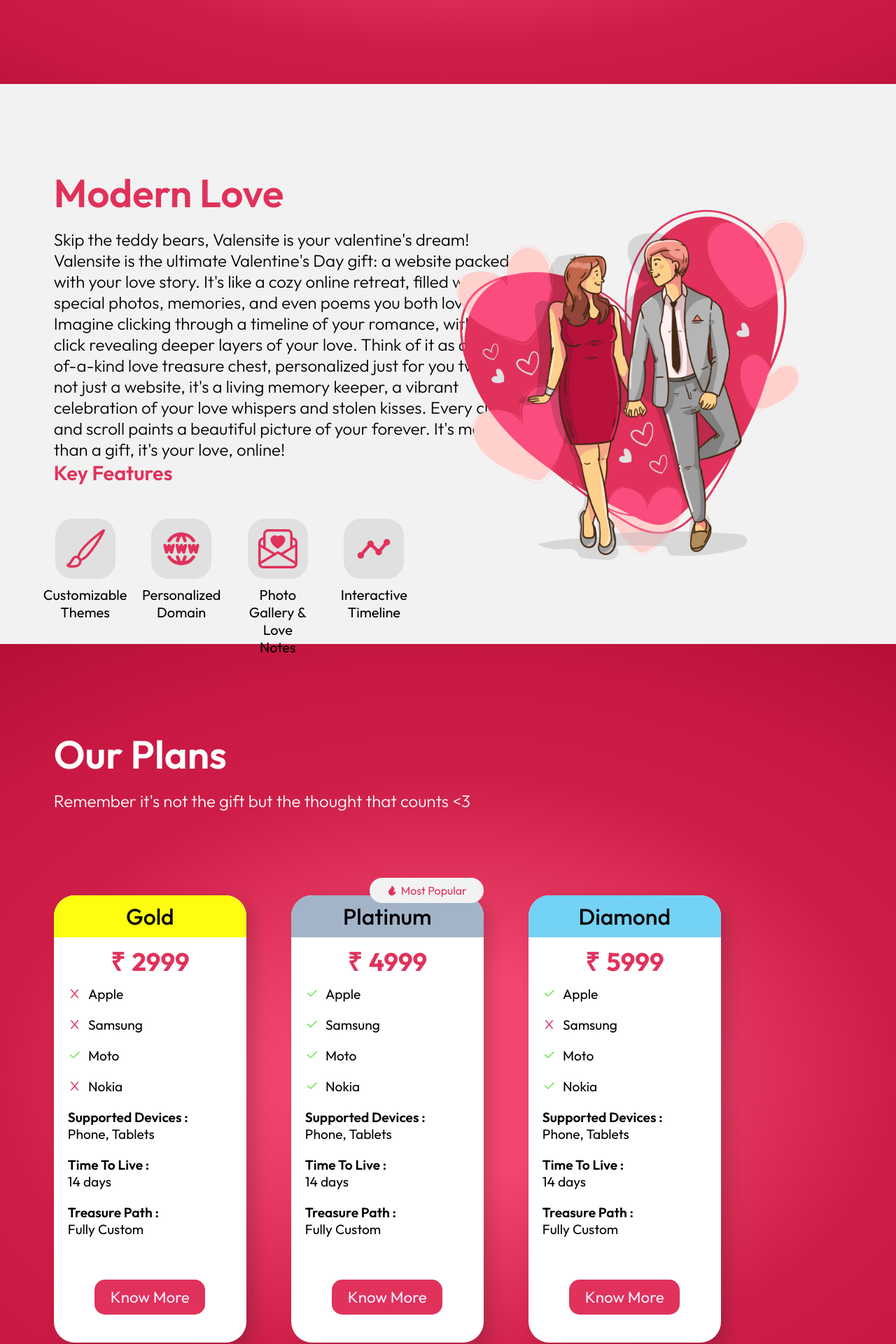
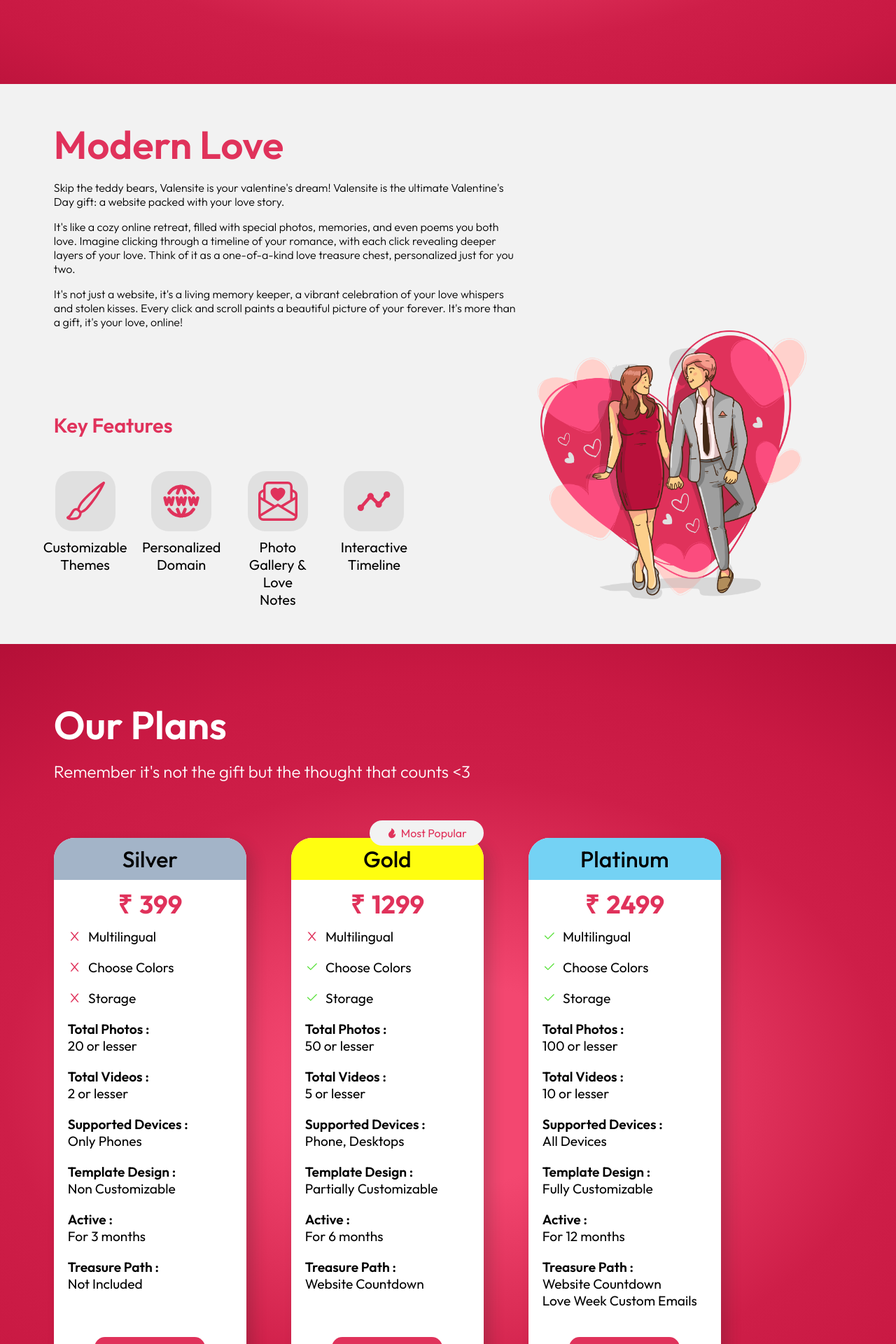
Before and after one commit to hymnsOfWeb/website, a Next.js app: page /valensite in a window 1280 px wide. Shown: the part 680-2600 px from the top of the page at 70% size. Built offline with nearby package versions, Linux system fonts and the light colour scheme.

Commit message:
valensite changes css

```diff
--- a/common/common-data.ts
+++ b/common/common-data.ts
@@ -406,18 +406,20 @@ export const valensiteLandingData = {
 
 export const valensiteAbout = {
   heading: "Modern Love",
-  description:
+  description: [
     "Skip the teddy bears, Valensite is your valentine's dream!\
     Valensite is the ultimate Valentine's Day gift: a website\
-    packed with your love story. It's like a cozy online retreat,\
+    packed with your love story.",
+    "It's like a cozy online retreat,\
     filled with special photos, memories, and even poems you both love.\
     Imagine clicking through a timeline of your romance, with each\
     click revealing deeper layers of your love. Think of it as a\
-    one-of-a-kind love treasure chest, personalized just for you two.\
-    It's not just a website, it's a living memory keeper, a vibrant\
+    one-of-a-kind love treasure chest, personalized just for you two.",
+    "It's not just a website, it's a living memory keeper, a vibrant\
     celebration of your love whispers and stolen kisses. Every click\
     and scroll paints a beautiful picture of your forever. It's more\
-    than a gift, it's your love, online! ",
+    than a gift, it's your love, online!",
+  ],
 };
 
 export const valensiteFeatures = [
@@ -446,9 +448,10 @@ export const valensitePlanHeading = {
 
 export const valensitePlans = [
   {
-    name: "Gold",
-    price: "2999",
-    color: "#fffe10",
+    name: "Silver",
+    price: "399",
+    color: "#a3b4c8",
+
     popular: false,
     btn: {
       text: "Know More",
@@ -456,41 +459,50 @@ export const valensitePlans = [
     },
     booleanFeatures: [
       {
-        featName: "Apple",
+        featName: "Multilingual",
         approval: false,
       },
       {
-        featName: "Samsung",
+        featName: "Choose Colors",
         approval: false,
       },
       {
-        featName: "Moto",
-        approval: true,
-      },
-      {
-        featName: "Nokia",
+        featName: "Storage",
         approval: false,
       },
     ],
     valuedFeatures: [
       {
-        featName: "Supported Devices",
-        values: "Phone, Tablets",
+        featName: "Total Photos",
+        values: "20 or lesser",
       },
       {
-        featName: "Time To Live",
-        values: "14 days",
+        featName: "Total Videos",
+        values: "2 or lesser",
+      },
+      {
+        featName: "Supported Devices",
+        values: "Only Phones",
+      },
+      {
+        featName: "Template Design",
+        values: "Non Customizable",
+      },
+      {
+        featName: "Active",
+        values: "For 3 months",
       },
       {
         featName: "Treasure Path",
-        values: "Fully Custom",
+        values: "Not Included",
       },
     ],
   },
   {
-    name: "Platinum",
-    price: "4999",
-    color: "#a3b4c8",
+    name: "Gold",
+    color: "#fffe10",
+    price: "1299",
+
     popular: true,
     btn: {
       text: "Know More",
@@ -498,40 +510,48 @@ export const valensitePlans = [
     },
     booleanFeatures: [
       {
-        featName: "Apple",
+        featName: "Multilingual",
+        approval: false,
+      },
+      {
+        featName: "Choose Colors",
         approval: true,
       },
       {
-        featName: "Samsung",
-        approval: true,
-      },
-      {
-        featName: "Moto",
-        approval: true,
-      },
-      {
-        featName: "Nokia",
+        featName: "Storage",
         approval: true,
       },
     ],
     valuedFeatures: [
       {
-        featName: "Supported Devices",
-        values: "Phone, Tablets",
+        featName: "Total Photos",
+        values: "50 or lesser",
       },
       {
-        featName: "Time To Live",
-        values: "14 days",
+        featName: "Total Videos",
+        values: "5 or lesser",
+      },
+      {
+        featName: "Supported Devices",
+        values: "Phone, Desktops",
+      },
+      {
+        featName: "Template Design",
+        values: "Partially Customizable",
+      },
+      {
+        featName: "Active",
+        values: "For 6 months",
       },
       {
         featName: "Treasure Path",
-        values: "Fully Custom",
+        values: "Website Countdown",
       },
     ],
   },
   {
-    name: "Diamond",
-    price: "5999",
+    name: "Platinum",
+    price: "2499",
     color: "#74d2f4",
     popular: false,
     btn: {
@@ -540,34 +560,42 @@ export const valensitePlans = [
     },
     booleanFeatures: [
       {
-        featName: "Apple",
+        featName: "Multilingual",
         approval: true,
       },
       {
-        featName: "Samsung",
-        approval: false,
-      },
-      {
-        featName: "Moto",
+        featName: "Choose Colors",
         approval: true,
       },
       {
-        featName: "Nokia",
+        featName: "Storage",
         approval: true,
       },
     ],
     valuedFeatures: [
       {
-        featName: "Supported Devices",
-        values: "Phone, Tablets",
+        featName: "Total Photos",
+        values: "100 or lesser",
       },
       {
-        featName: "Time To Live",
-        values: "14 days",
+        featName: "Total Videos",
+        values: "10 or lesser",
+      },
+      {
+        featName: "Supported Devices",
+        values: "All Devices",
+      },
+      {
+        featName: "Template Design",
+        values: "Fully Customizable",
+      },
+      {
+        featName: "Active",
+        values: "For 12 months",
       },
       {
         featName: "Treasure Path",
-        values: "Fully Custom",
+        multipleValues: ["Website Countdown", "Love Week Custom Emails"],
       },
     ],
   },
@@ -610,6 +638,13 @@ export const valensiteFeaturesData = {
   interactive elements and curated collages, making it a lasting and meaningful tribute to\
   your relationship. It goes beyond material possessions, embodying the essence of your love\
   story, ensuring a Valentine's Day gift that resonates on a deeper, more sentimental level.",
-  quote:
+  quote: [
     "Are you Valensite? Because just like the perfect webpage, you've got all the elements to make my heart click.",
+    "Are you Valensite? Because just like the perfect webpage, you've got all the elements to make my heart click",
+    "Are you the homepage of Valensite? Because you're the first thing I want to see every day.",
+    "Are you Valensite? Because exploring the pages of your heart seems like the best online\
+    adventure I could ever have.",
+    "If Valensite had a search bar, I'd type in 'perfect match,' and I'm pretty sure your profile\
+    would be the top result.",
+  ],
 };
--- a/components/valensite-plan-card/index.tsx
+++ b/components/valensite-plan-card/index.tsx
@@ -43,6 +43,14 @@ export default function ValensitePlanCard({
     );
   };
 
+  const spanMapper = (elem: string, index: number) => {
+    return (
+      <>
+        <span key={index}>{elem}</span>
+      </>
+    );
+  };
+
   const valuedFeatMapper = (
     feat: (typeof valuedFeatures)[0],
     index: number
@@ -51,6 +59,7 @@ export default function ValensitePlanCard({
       <div key={index} css={valuedFeatureStyle}>
         <span className="val-feat-name">{feat.featName} :</span>
         <span>{feat.values}</span>
+        {feat.multipleValues?.map(spanMapper)}
       </div>
     );
   };
--- a/components/valensite-plan-card/styles.ts
+++ b/components/valensite-plan-card/styles.ts
@@ -102,6 +102,7 @@ export const valuedFeaturesContainerStyle = css`
   align-items: center;
   justify-content: center;
   gap: 20px;
+  margin-bottom: 20px;
 `;
 
 export const valuedFeatureStyle = css`
@@ -124,5 +125,6 @@ export const planCardBtnStyle = css`
   border-radius: 15px;
   text-decoration: none;
   width: fit-content;
-  margin: 40px auto;
+  margin: 25px auto;
+  margin-top: auto;
 `;
--- a/modules/valensite/valensite-about/index.tsx
+++ b/modules/valensite/valensite-about/index.tsx
@@ -26,11 +26,15 @@ export default function ValensiteAbout() {
       </div>
     );
   };
+
+  const paraMapper = (para: string, index: number) => {
+    return <p key={index}>{para}</p>;
+  };
   return (
     <div css={valAboutContainerStyle} id="valensite-about">
       <div css={valAboutTextWrapperStyle}>
         <h2>{valensiteAbout.heading}</h2>
-        <p>{valensiteAbout.description}</p>
+        {valensiteAbout.description.map(paraMapper)}
       </div>
       <div css={featuresContainerStyle}>
         <h3 css={featuresHeadingStyle}>Key Features</h3>
--- a/modules/valensite/valensite-about/styles.ts
+++ b/modules/valensite/valensite-about/styles.ts
@@ -6,16 +6,15 @@ export const valAboutContainerStyle = css`
   background-color: var(--color-bg-val-secondary);
   display: flex;
   flex-direction: column;
-  justify-content: space-between;
-  padding: 15vh 0;
+  justify-content: space-around;
   padding-left: 6%;
   position: relative;
   ${mediaQuery.smallLaptop} {
     padding-left: 6%;
     padding-right: 7.5%;
-    gap: 15vh;
   }
   ${mediaQuery.mobile} {
+    height: fit-content;
     padding: 5vh 0;
     padding-left: 6%;
     padding-right: 7.5%;
@@ -33,8 +32,9 @@ export const valAboutTextWrapperStyle = css`
   }
   p {
     color: var(--color-val-black);
-    font-size: 1.5rem;
+    font-size: clamp(1rem, 1.25vw, 1.6rem);
     font-weight: 300;
+    margin: 2vh 0;
   }
   ${mediaQuery.smallLaptop} {
     width: 100%;
@@ -125,13 +125,14 @@ export const featureIconStyle = css`
 
 export const coupleSvgStyle = css`
   position: absolute;
-  bottom: 15%;
+  bottom: 8%;
   right: 10%;
-  width: 500px;
+  width: 30%;
   aspect-ratio: 1;
   ${mediaQuery.smallLaptop} {
     scale: 1;
     right: 4%;
+    width: 40%;
   }
   ${mediaQuery.mobile} {
     position: relative;
--- a/modules/valensite/valensite-contact/style.ts
+++ b/modules/valensite/valensite-contact/style.ts
@@ -11,6 +11,7 @@ export const valContactContainerStyle = css`
   padding-left: 5%;
   background: var(--color-bg-val-radial);
   ${mediaQuery.mobile} {
+    height: fit-content;
     padding-left: 6.5%;
     padding-right: 7%;
   }
--- a/modules/valensite/valensite-features/index.tsx
+++ b/modules/valensite/valensite-features/index.tsx
@@ -1,3 +1,4 @@
+import { useEffect, useRef } from "react";
 import { valensiteFeaturesData } from "@common-data";
 import { ImageComp } from "@components";
 import {
@@ -9,6 +10,16 @@ import {
 
 export default function ValensiteFeatures() {
   const { desc, heading, quote } = valensiteFeaturesData;
+  const quoteRef = useRef<HTMLQuoteElement>(null);
+  useEffect(() => {
+    const quoteElem = quoteRef.current;
+    const randomNum = Math.floor(
+      Math.random() * valensiteFeaturesData.quote.length
+    );
+    if (quoteElem) {
+      quoteElem.innerText = quote[randomNum] ?? "";
+    }
+  }, [quote]);
   return (
     <div id="valensite-features" css={valFeaturesContainerCss}>
       <div css={valFeatTextWrapperCss}>
@@ -20,7 +31,7 @@ export default function ValensiteFeatures() {
         src="/assets/images/valensite/website.png"
         containerCss={websiteImgCss}
       />
-      <blockquote css={quoteCss}>{quote}</blockquote>
+      <blockquote css={quoteCss} ref={quoteRef}></blockquote>
     </div>
   );
 }
--- a/modules/valensite/valensite-features/styles.ts
+++ b/modules/valensite/valensite-features/styles.ts
@@ -6,8 +6,7 @@ export const valFeaturesContainerCss = css`
   display: flex;
   flex-direction: column;
   align-items: flex-start;
-  justify-content: space-between;
-  padding: 10vh 0;
+  justify-content: space-evenly;
   padding-left: 5.5%;
   position: relative;
   ${mediaQuery.desktop} {
--- a/modules/valensite/valensite-nav/style.ts
+++ b/modules/valensite/valensite-nav/style.ts
@@ -1,4 +1,5 @@
 import { css } from "@emotion/react";
+import { mediaQuery } from "@common-styles";
 
 export const valensiteNavContainer = css`
   position: fixed;
@@ -11,6 +12,9 @@ export const valensiteNavContainer = css`
   justify-content: center;
   gap: 4vh;
   z-index: 10;
+  ${mediaQuery.mobile} {
+    display: none;
+  }
 `;
 
 export const valNavLinkStyle = css`
--- a/modules/valensite/valensite-plans/styles.ts
+++ b/modules/valensite/valensite-plans/styles.ts
@@ -2,14 +2,14 @@ import { css } from "@emotion/react";
 import { mediaQuery } from "@common-styles";
 
 export const valPlanWrapperStyle = css`
-  min-height: 140vh;
+  min-height: 100vh;
   background: var(--color-bg-val-radial);
   display: flex;
-  padding: 15vh 0;
+  padding: 10vh 0;
   padding-left: 6%;
   flex-direction: column;
   justify-content: center;
-  gap: 15vh;
+  gap: 10vh;
   ${mediaQuery.mobile} {
     padding-right: 6%;
   }
```
